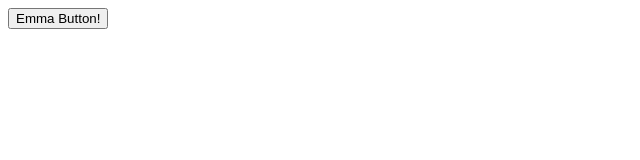
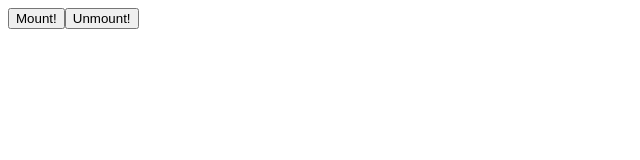
Before and after one commit to aks-/getting-dirty-with-react, a React app: page / in a window 1280 px wide. Shown: the top 160 px of the page, without its empty margins (0-640 px from the left). Built offline with nearby package versions, Linux system fonts and the light colour scheme.

Commit message:
Mounting lifecycle

```diff
--- a/App.js
+++ b/App.js
@@ -1,11 +1,52 @@
 import React, { Component } from 'react';
 import ReactDOM from 'react-dom';
 class App extends Component {
+  constructor() {
+    super();
+    this.state = {
+      val: 0
+    };
+    this.update = this.update.bind(this);
+  }
+  update() {
+    this.setState({
+      val: this.state.val+1
+    });
+  }
+  componentWillMount() {
+    console.log('Mounting');
+  }
+  componentDidMount() {
+    console.log('Mounted');
+  }
+  componentWillUnmount() {
+    console.log('Done some clean up, bye!');
+  }
   render() {
-    return <Button>Emma Button!</Button>
+    console.log('rendering');
+    return <button onClick={this.update}>{this.state.val}</button>
   }
 }
 
-const Button = (props) => <button>{props.children}</button>
+class Wrapper extends Component {
+  constructor() {
+    super();
+  }
+  mount() {
+    ReactDOM.render(<App/>, document.getElementById('a'));
+  }
+  unmount() {
+    ReactDOM.unmountComponentAtNode(document.getElementById('a'));
+  }
+  render() {
+    return (
+      <div>
+        <button onClick={this.mount.bind(this)}>Mount!</button>
+        <button onClick={this.unmount.bind(this)}>Unmount!</button>
+        <div id="a"></div>
+      </div>
+    );
+  }
+}
 
-export default App;
+export default Wrapper;
```
